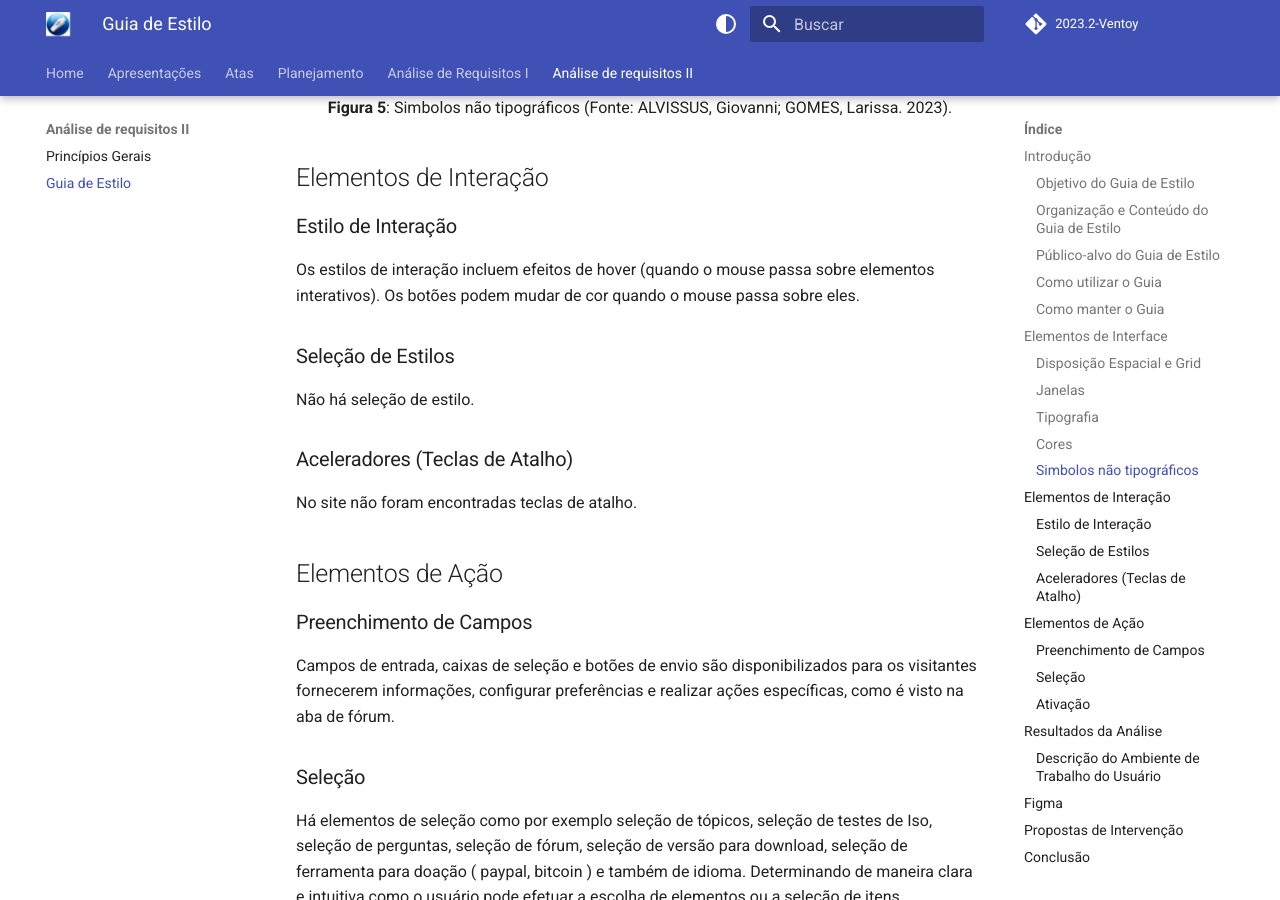
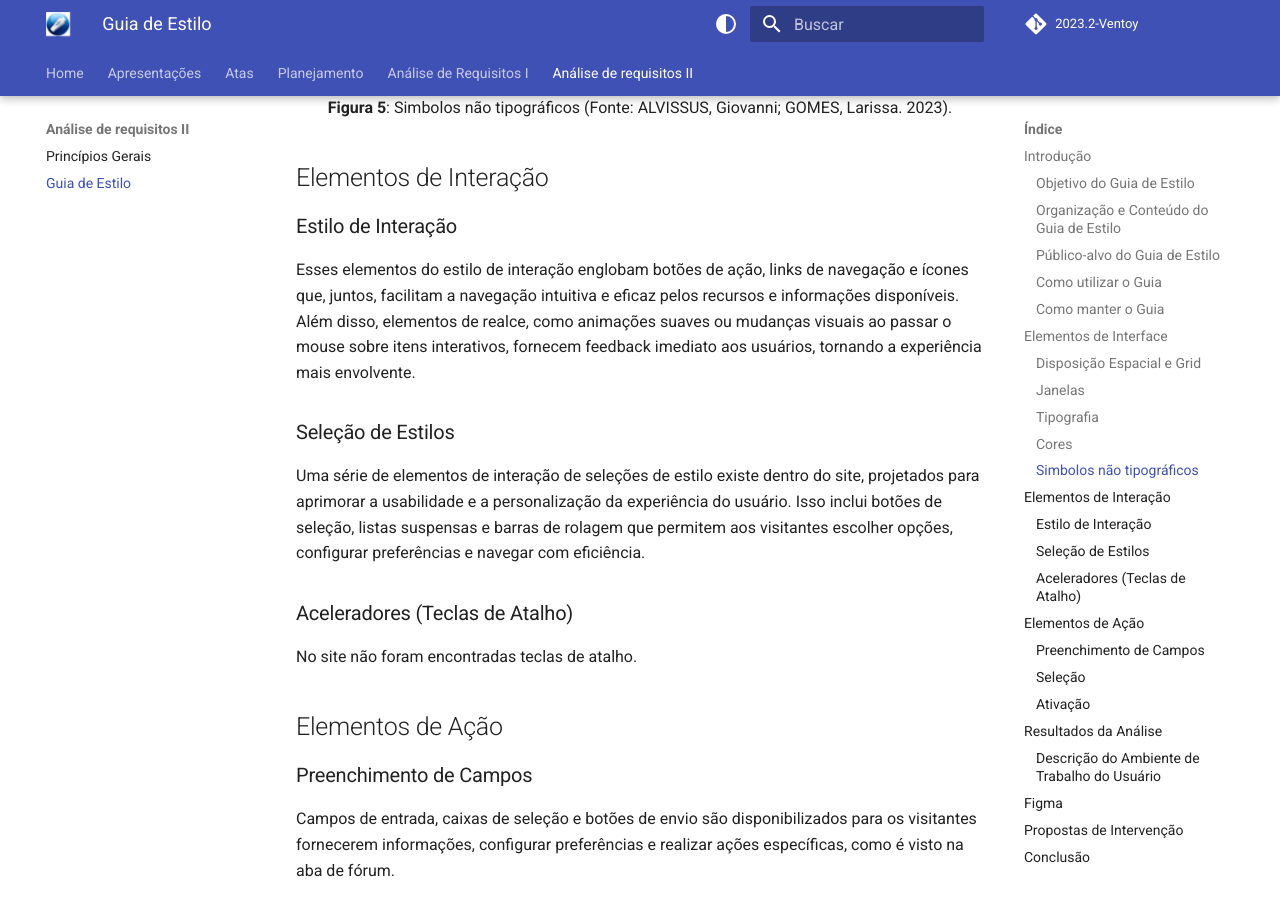
Before and after one commit to Interacao-Humano-Computador/2023.2-Ventoy, an MkDocs documentation site: the page built from docs/AnaliseDeRequisitos/guia-de-estilo.md, in a window 1280 px wide and 900 px high, scrolled down 3811 px. Built offline with MkDocs 1.6.1 and Material for MkDocs 9.7.7, drawn with Linux system fonts in a browser that asks for light colours; comment, search, counter and statistics services are not loaded.

Commit message:
Update guia-de-estilo.md

```diff
--- a/docs/AnaliseDeRequisitos/guia-de-estilo.md
+++ b/docs/AnaliseDeRequisitos/guia-de-estilo.md
@@ -107,12 +107,11 @@ Os elementos estão representados na figura 5 abaixo.
 
 ### Estilo de Interação
 
-Os estilos de interação incluem efeitos de hover (quando o mouse passa sobre elementos interativos).
-Os botões podem mudar de cor quando o mouse passa sobre eles.
+Esses elementos do estilo de interação englobam botões de ação, links de navegação e ícones que, juntos, facilitam a navegação intuitiva e eficaz pelos recursos e informações disponíveis. Além disso, elementos de realce, como animações suaves ou mudanças visuais ao passar o mouse sobre itens interativos, fornecem feedback imediato aos usuários, tornando a experiência mais envolvente.
 
 ### Seleção de Estilos
 
-Não há seleção de estilo.
+Uma série de elementos de interação de seleções de estilo existe dentro do site, projetados para aprimorar a usabilidade e a personalização da experiência do usuário. Isso inclui botões de seleção, listas suspensas e barras de rolagem que permitem aos visitantes escolher opções, configurar preferências e navegar com eficiência.
 
 ### Aceleradores (Teclas de Atalho)
 
```
